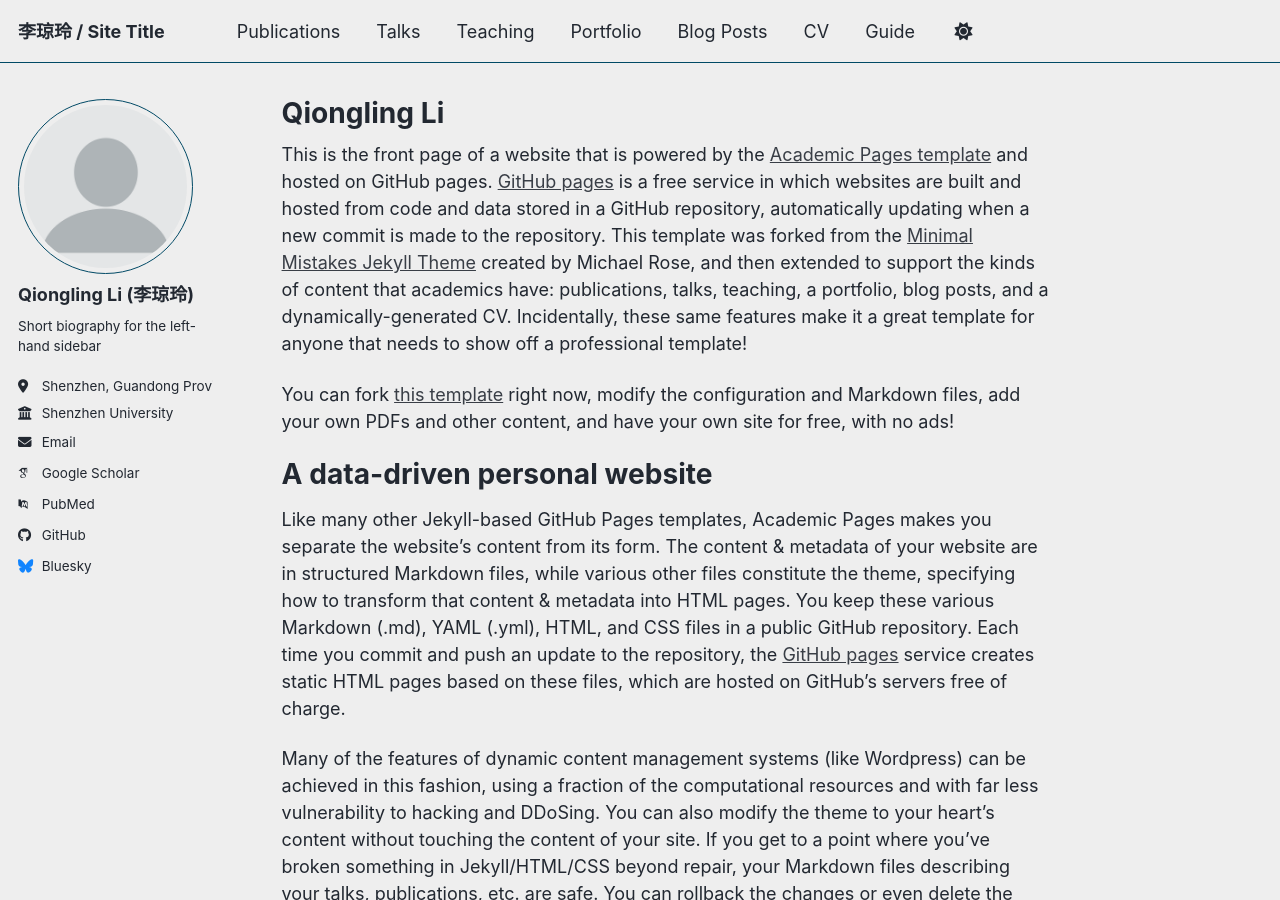
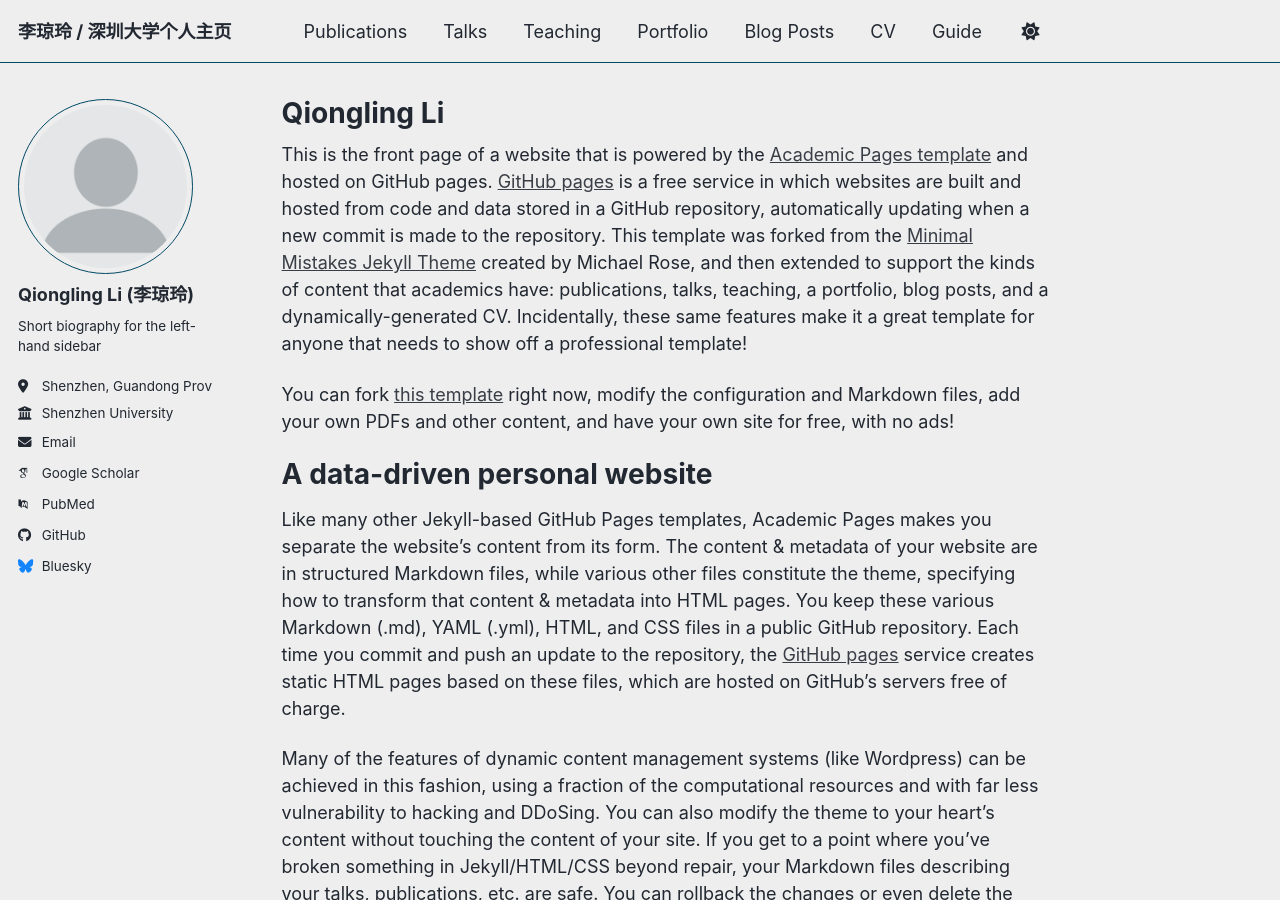
Before and after one commit to QionglingLi/QionglingLi.github.io, a Jekyll site: the page built from _pages/about.md, in a window 1280 px wide and 900 px high. Built offline with Jekyll 4.4.1, drawn with Linux system fonts in a browser that asks for light colours; some web fonts are replaced; a script bundle is joined from its source files by our own code; library files that are not in the unit come from our copies.

Commit message:
Update _config.yml

```diff
--- a/_config.yml
+++ b/_config.yml
@@ -9,11 +9,11 @@
 # Basic Site Settings
 locale                   : "en-CHN"
 site_theme               : "air" # Currently available options are "default", "air"
-title                    : "李琼玲 / Site Title"
+title                    : "李琼玲 / 深圳大学个人主页"
 title_separator          : "-"
 name                     : &name "Qiongling Li (李琼玲)"
 description              : &description "Your Name's academic portfolio"   # Update this with a general description of your site, this is the default if not overridden by a page
-url                      : https://academicpages.github.io # The base hostname & protocol for your site e.g. "https://[your GitHub username].github.io",
+url                      : https://psy.szu.edu.cn/info/1020/2473.htm # The base hostname & protocol for your site e.g. "https://[your GitHub username].github.io",
                                                            # or if you already have some other page hosted on Github then use "https://[your GitHub username].github.io/[Your Repo Name]"
 baseurl                  : "" # the subpath of your site, e.g. "/blog"
 repository               : "academicpages/academicpages.github.io"
```
